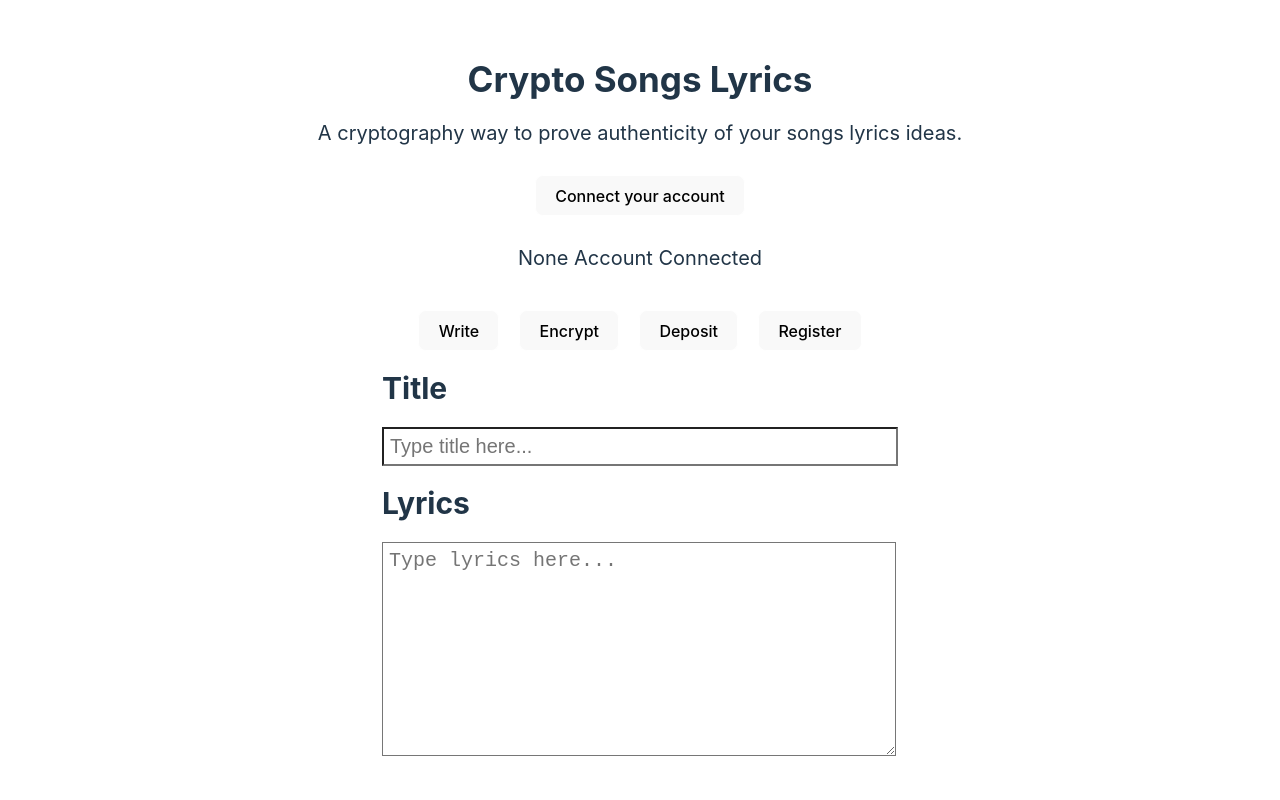
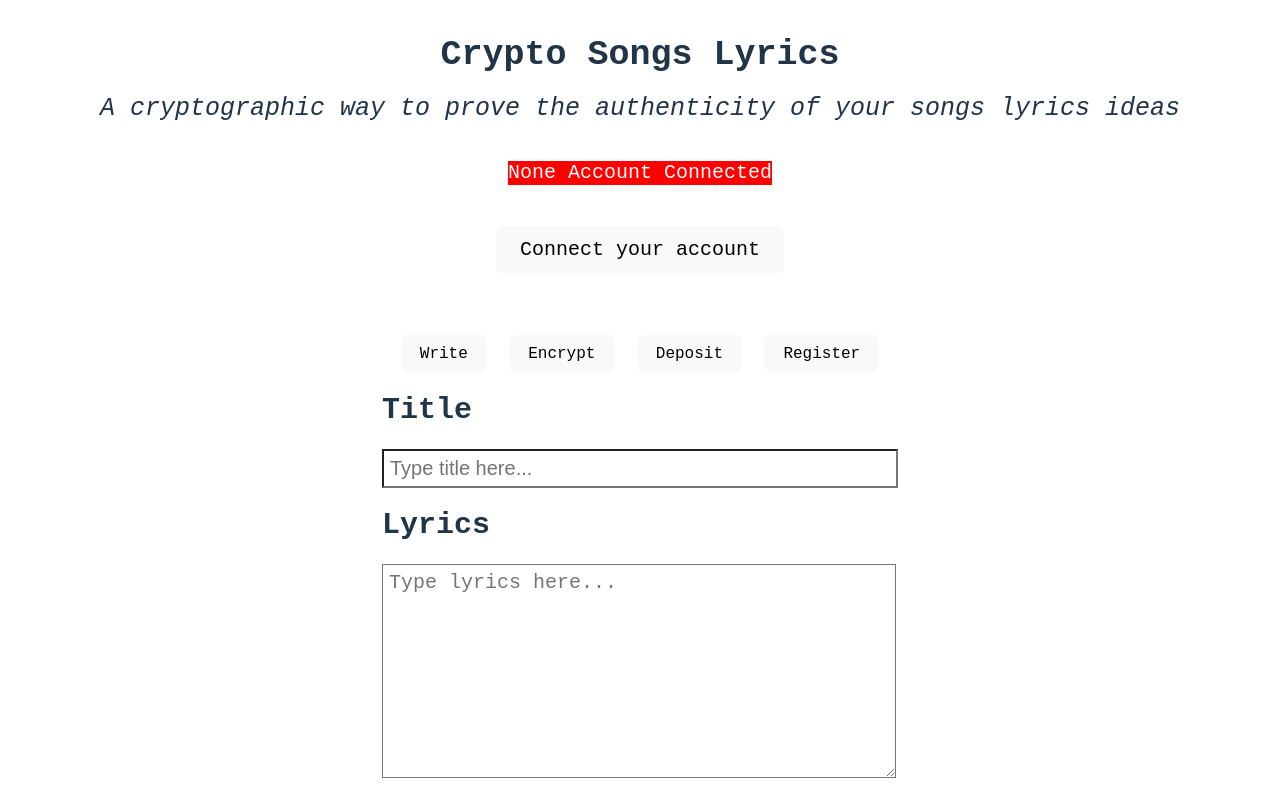
Before and after one commit to ericotoscano/song-lyrics-dapp, a React (Vite) app in the folder frontend/: page / in a window 1280 px wide. Built offline with nearby package versions, Linux system fonts and the light colour scheme.

Commit message:
Render Account Component

```diff
--- a/frontend/index.html
+++ b/frontend/index.html
@@ -4,7 +4,7 @@
     <meta charset="UTF-8" />
     <link rel="icon" type="image/svg+xml" href="/favicon.png" />
     <meta name="viewport" content="width=device-width, initial-scale=1.0" />
-    <title>Vite + React</title>
+    <title>Crypto Songs Lyrics</title>
   </head>
   <body>
     <div id="root"></div>
--- a/frontend/src/Account.jsx
+++ b/frontend/src/Account.jsx
@@ -1,4 +1,4 @@
-import { Alert, AlertIcon, AlertTitle, AlertDescription, Box, Button, Center, Flex, Text } from '@chakra-ui/react';
+import { Box, Button, Center, Flex, OrderedList, ListItem, Text } from '@chakra-ui/react';
 import { ethers } from 'ethers';
 
 function Account({ account, setAccount, setSigner }) {
@@ -20,17 +20,37 @@ function Account({ account, setAccount, setSigner }) {
     <Box w="100vw">
       <Center>
         <Flex alignItems={'center'} justifyContent="center" flexDirection={'column'}>
-          <Button mb={10} mt={20} onClick={getAccount}>
-            Connect your account
-          </Button>
           {account ? (
-            <Text mb={0} fontSize={20}>
-              Current Account Connected: {account}
-            </Text>
+            <Box>
+              <Center>
+                <Flex alignItems={'center'} justifyContent="center" flexDirection={'column'}>
+                  <Text as="mark" textColor="black" bgColor="rgba(43, 211, 160, 0.87)" mb={20} fontSize={20}>
+                    Current Account Connected: {account}
+                  </Text>
+                  <Text mb={0} fontSize={20}>
+                    If you want to change the current account, follow the steps bellow:
+                  </Text>
+                  <OrderedList fontSize={18}>
+                    <ListItem>Open your wallet app.</ListItem>
+                    <ListItem>Change account and connect it to this site.</ListItem>
+                    <ListItem>After that, refresh this page and click on the button "Connect your account".</ListItem>
+                  </OrderedList>
+                </Flex>
+              </Center>
+            </Box>
           ) : (
-            <Text mb={0} fontSize={20}>
-              None Account Connected
-            </Text>
+            <Box>
+              <Center>
+                <Flex alignItems={'center'} justifyContent="center" flexDirection={'column'}>
+                  <Text as="mark" textColor="white" bgColor="red" mb={20} fontSize={20}>
+                    None Account Connected
+                  </Text>
+                  <Button mb={20} mt={20} fontSize={20} onClick={getAccount}>
+                    Connect your account
+                  </Button>
+                </Flex>
+              </Center>
+            </Box>
           )}
         </Flex>
       </Center>
--- a/frontend/src/App.jsx
+++ b/frontend/src/App.jsx
@@ -2,7 +2,7 @@ import Account from './Account';
 import Write from './Write';
 import Encrypt from './Encrypt';
 import Deposit from './Deposit';
-import { Box, Center, Flex, Heading, Text, Tabs, TabList, TabPanels, Tab } from '@chakra-ui/react';
+import { Box, Center, Divider, Flex, Heading, Text, Tabs, TabList, TabPanels, Tab } from '@chakra-ui/react';
 import { useState } from 'react';
 
 function App() {
@@ -13,15 +13,15 @@ function App() {
   const [songSignature, setSongSignature] = useState('');
 
   return (
-    <Box w="100vw">
+    <Box as="samp" w="100vw">
       <Center>
         <Flex alignItems={'center'} justifyContent="center" flexDirection={'column'}>
-          <Heading mb={10} fontSize={35}>
+          <Heading mb={30} fontSize={35}>
             Crypto Songs Lyrics
           </Heading>
 
-          <Text mb={10} fontSize={20}>
-            A cryptography way to prove authenticity of your songs lyrics ideas.
+          <Text mb={40} fontSize={25} as="cite">
+            A cryptographic way to prove the authenticity of your songs lyrics ideas
           </Text>
 
           <Account account={account} setAccount={setAccount} setSigner={setSigner} />
--- a/frontend/src/Deposit.jsx
+++ b/frontend/src/Deposit.jsx
@@ -1,4 +1,4 @@
-import { Box, Button, Card, CardBody, CardHeader, Center, Flex, Heading, Input, Stack, StackDivider, TabPanel, Text } from '@chakra-ui/react';
+import { Box, Button, Card, CardBody, CardHeader, Heading, Stack, StackDivider, TabPanel, Text } from '@chakra-ui/react';
 import { ethers } from 'ethers';
 import { useState } from 'react';
 
@@ -62,7 +62,9 @@ function Deposit({ account, signer, songSignature }) {
       await SongRegister.connect(signer).deposit({ value: 1000000000, gasLimit: 50000 });
 
       SongRegister.on('Deposited', (sender, value, balance) => {
-        const deposited = `Successfully deposited! Sender: ${sender}, Value: ${parseInt(ethers.utils.formatUnits(value, 'gwei'))} Gwei, New Balance: ${parseInt(ethers.utils.formatUnits(balance, 'gwei'))} Gwei`;
+        const deposited = `Successfully deposited! Sender: ${sender}, Value: ${parseInt(ethers.utils.formatUnits(value, 'gwei'))} Gwei, New Balance: ${parseInt(
+          ethers.utils.formatUnits(balance, 'gwei')
+        )} Gwei`;
 
         setDepositReceipt(deposited);
       });
```
